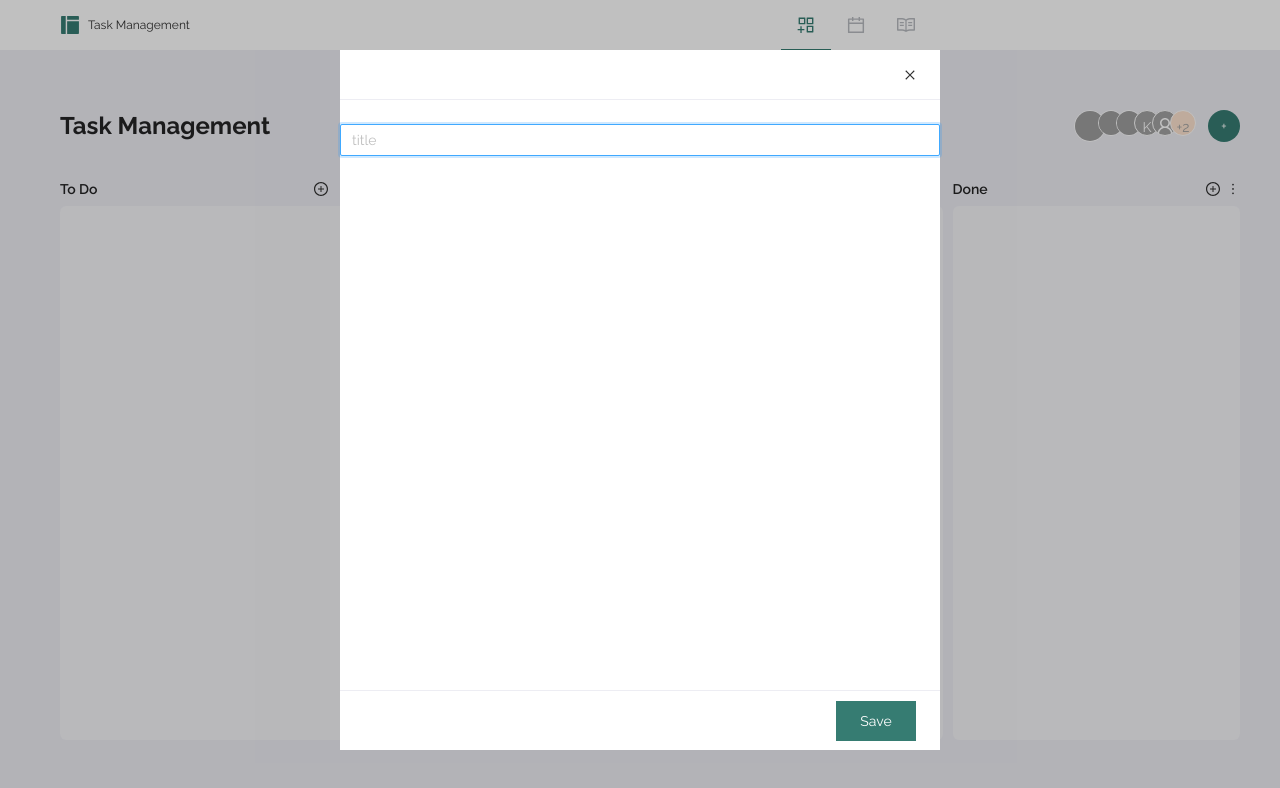
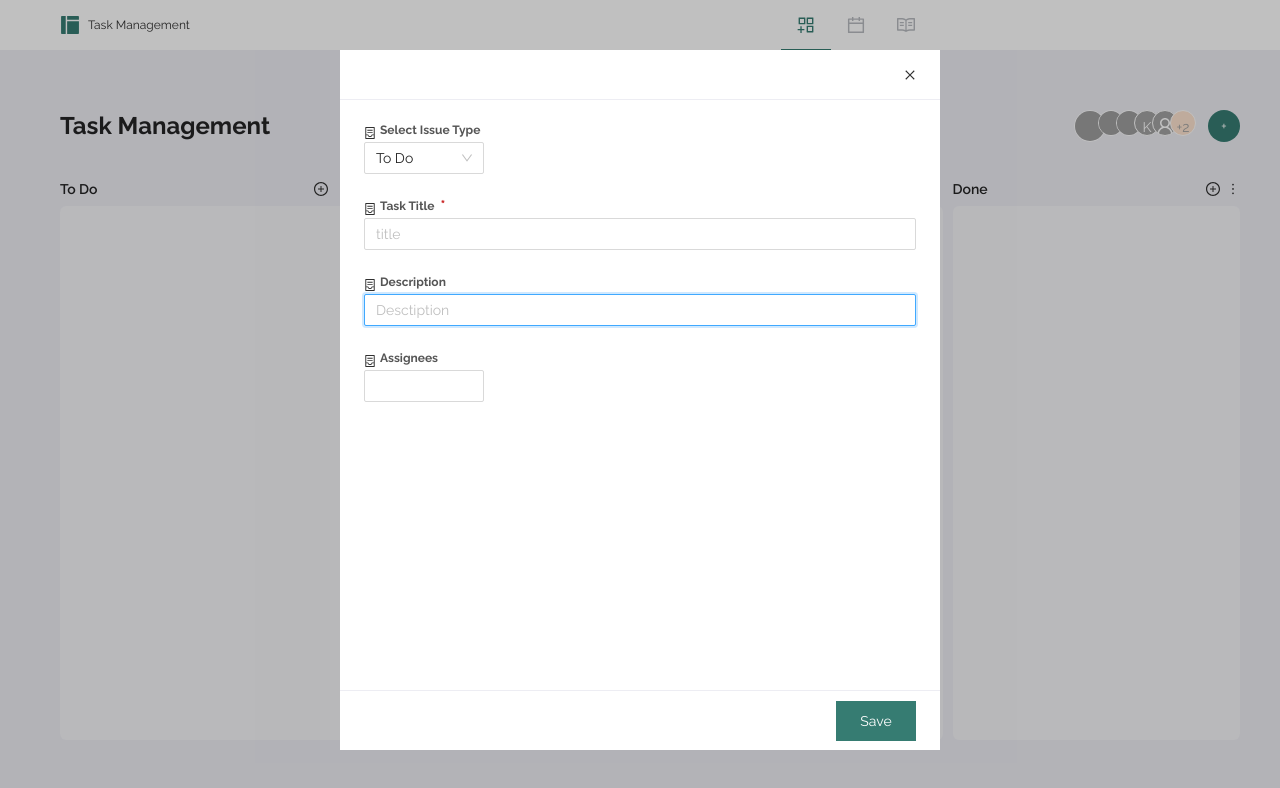
Before and after one commit to eunchu/pj-todo, a Next.js app: page / in a window 1280 px wide. Both pictures are taken after a click on the element 320 px from the left and 189 px from the top of the page. Shown: the top 788 px of the page. Built offline with nearby package versions, Linux system fonts and the light colour scheme; grey boxes are pictures that could not be loaded.

Commit message:
feat: 이슈 생성 팝업 UI(Middle)

```diff
--- a/components/CreateIssuePopup.tsx
+++ b/components/CreateIssuePopup.tsx
@@ -2,12 +2,19 @@ import styled from "styled-components";
 import { Input } from "antd";
 import { useForm, Controller } from "react-hook-form";
 import moment from "moment";
+import { ContainerOutlined } from "@ant-design/icons";
+import { Select, Popover } from "antd";
 
-import Modal from "@molecules/Modal";
 import { ITask, EBoard } from "@store/interfaces";
 import { useSetRecoilState } from "recoil";
 import { taskState } from "@store/taskAtom";
 import { ButtonPrimary } from "@molecules/Buttons";
+import { ISSUE_TYPE } from '@consts';
+
+import Modal from "@molecules/Modal";
+import { useMemo } from "react";
+
+const { Option } = Select;
 
 const Container = styled.section`
   height: 100%;
@@ -17,9 +24,33 @@ const Form = styled.form`
 
   display: flex;
   flex-direction: column;
-  .form-area {
+`;
+const FromArea = styled.div`
   flex-grow: 1;
+
+  padding: 0 24px 24px 24px;
+  .textArea {
+    display: flex;
+    .title-icon {
+      margin-right: 4px;
     }
+  }
+`;
+const SectionWarraper = styled.div`
+  margin-bottom: 26px;
+`;
+const Title = styled.h3`
+  font-weight: bold;
+  color: ${({ theme }) => theme.text.color.subTitle};
+
+  margin-bottom: 6px;
+`;
+const RequiredMark = styled.span`
+  font-size: 14px;
+  line-height: 0;
+  color: #c82020;
+
+  margin-left: 6px;
 `;
 const FooterArea = styled.div`
   height: 60px;
@@ -101,11 +132,52 @@ const CreateIssuePopup = ({ onClose }: ICreateIssuePopupProps) => {
     onClose();
   };
 
+  // NOTE Assignee Box UI
+  const assigneeBoxEl = useMemo(() => {
+    // 유저 목록 호출. 호출 후 UI구현되도록 해야함
+    return (
+      <div>box</div>
+    )
+  }, [])
+
   return (
     <Modal width={600} height={700} onClose={onClose}>
       <Container>
         <Form onSubmit={handleSubmit(onSubmit)}>
-          <div className="form-area">
+          <FromArea>
+            {/* NOTE 이슈유형 선택 */}
+            <SectionWarraper>
+              <div className="textArea">
+                <ContainerOutlined className="title-icon" />
+                <Title>
+                  Select Issue Type
+                </Title>
+              </div>
+              <Controller
+                name="issueType"
+                control={control}
+                rules={{ required: "이슈 타입을 선택해주세요" }}
+                render={({ field }) => (
+                  <Select {...field} defaultValue={EBoard.ToDo} style={{width: '120px'}}>
+                    {
+                      ISSUE_TYPE.map(type => (
+                        <Option key={type} value={type}>{type}</Option>
+                      ))
+                    }
+                  </Select>
+                )}
+              />
+            </SectionWarraper>
+
+            {/* NOTE Title */}
+            <SectionWarraper>
+              <div className="textArea">
+                <ContainerOutlined className="title-icon" />
+                <Title>
+                  Task Title
+                  <RequiredMark>*</RequiredMark>
+                </Title>
+              </div>
               <Controller
                 name="title"
                 control={control}
@@ -114,7 +186,48 @@ const CreateIssuePopup = ({ onClose }: ICreateIssuePopupProps) => {
                   <Input {...field} autoFocus placeholder="title" />
                 )}
               />
+            </SectionWarraper>
+
+            {/* NOTE Description */}
+            <SectionWarraper>
+              <div className="textArea">
+                <ContainerOutlined className="title-icon" />
+                <Title>
+                  Description
+                </Title>
               </div>
+              <Controller
+                name="desc"
+                control={control}
+                rules={{ required: "제목은 필수 항목입니다" }}
+                render={({ field }) => (
+                  <Input {...field} autoFocus placeholder="Desctiption" />
+                )}
+              />
+            </SectionWarraper>
+
+            {/* NOTE Assignees */}
+            <SectionWarraper>
+              <div className="textArea">
+                <ContainerOutlined className="title-icon" />
+                <Title>
+                  Assignees
+                </Title>
+              </div>
+              <Controller
+                name="assignees"
+                control={control}
+                rules={{ required: "최소 한명이 할당되야 합니다" }}
+                render={({ field }) => (
+                  <Select {...field} mode="multiple" style={{minWidth: '120px'}} >
+                    <Option value="1">1</Option>
+                    <Option value="2">2</Option>
+                  </Select>
+                )}
+              />
+            </SectionWarraper>
+
+          </FromArea>
           <FooterArea>
             <ButtonPrimary customStyle={{ width: "80px" }}>Save</ButtonPrimary>
           </FooterArea>
--- a/components/DragabbleCard.tsx
+++ b/components/DragabbleCard.tsx
@@ -67,6 +67,10 @@ const Contents = styled.div`
     font-weight: bold;
 
     margin-bottom: 4px;
+
+    &:hover {
+      text-decoration: underline;
+    }
   }
   .card-content-desc {
   }
--- /dev/null
+++ b/consts/index.ts
@@ -0,0 +1 @@
+export { ISSUE_TYPE } from './list'
--- /dev/null
+++ b/consts/list.ts
@@ -0,0 +1 @@
+export const ISSUE_TYPE = ['To Do', 'In Progress', 'Review', 'Done']
--- a/styles/theme.d.ts
+++ b/styles/theme.d.ts
@@ -9,5 +9,11 @@ declare module "styled-components" {
     cardColor: string;
     borderColor: string;
     infoBgColor: string;
+
+    text: {
+      color: {
+        subTitle: string;
+      };
+    };
   }
 }
--- a/styles/theme.ts
+++ b/styles/theme.ts
@@ -10,4 +10,10 @@ export const defaultTheme: DefaultTheme = {
   infoBgColor: "rgba(255,255,255,0.6)",
   // todo, progress, review, done 컬러 지정
   disabledBgColor: "#cccccc",
+
+  text: {
+    color: {
+      subTitle: "#555555",
+    },
+  },
 };
--- a/tsconfig.json
+++ b/tsconfig.json
@@ -6,7 +6,8 @@
       "@molecules/*": ["components/molecules/*"],
       "@styles/*": ["styles/*"],
       "@store/*": ["store/*"],
-      "@utils": ["utils"]
+      "@utils": ["utils"],
+      "@consts": ["consts"]
     },
     "target": "es6",
     "lib": ["dom", "dom.iterable", "esnext"],
```
Also changed, not shown: 1 other file (tests, documents, lock files or other folders). Lines whose indentation alone changed are shown as unchanged.
